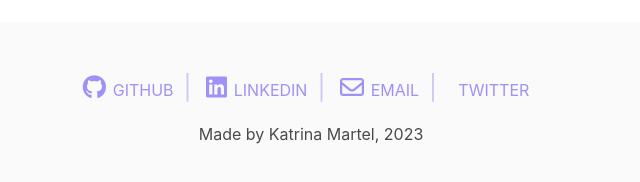
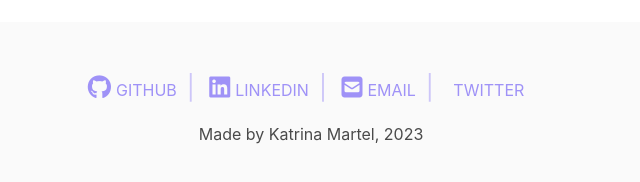
Before and after one commit to katmartel/KatrinaMart.github.io, a website: page index.html in a window 1280 px wide. Shown: the part 5013-5195 px from the top of the page, 329-969 px from the left. Drawn offline with nearby package versions, Linux system fonts and the light colour scheme; some icons are missing.

Commit message:
update email icon

```diff
--- a/index.html
+++ b/index.html
@@ -145,7 +145,7 @@
         <p>
           <a href="https://github.com/katmartel" class="social-icon"><i class="fab fa-github"></i> <span>github</span></a>
           <a href="https://www.linkedin.com/in/katrina-martel/" class="social-icon"><i class="fab fa-linkedin"></i> <span>linkedin</span></a>
-          <a href="mailto:kmartel@student.ubc.ca" class="social-icon"><i class="far fa-envelope"></i> <span>email</span></a>
+          <a href="mailto:kmartel@student.ubc.ca" class="social-icon"><i class="fa-solid fa-square-envelope"></i> <span>email</span></a>
           <a href="https://twitter.com/katrina_martel_" class="social-icon"><i class="fa-brands fa-square-x-twitter"></i> <span>twitter</span></a>
         </p>
         <p>
--- a/sass/mystyles.scss
+++ b/sass/mystyles.scss
@@ -378,17 +378,24 @@ $button-hover-border-color: $primary-color;
 
 /* Footer */
 $footer-background-color: $primary-color;
+
 .social-icon {
   font-size: 24px;
   margin-right: 10px;
   color: #9F92F7;
   text-transform: uppercase;
+  display: inline-flex;
+  align-items: baseline;
 }
 
 .social-icon:not(:last-child)::after {
   content: '|';
   margin-left: 10px;
   opacity: 50%;
+}
+
+.social-icon i {
+  margin-right: 5px;
 }
 
 .social-icon span {
```
Also changed, not shown: css/mystyles.css.
